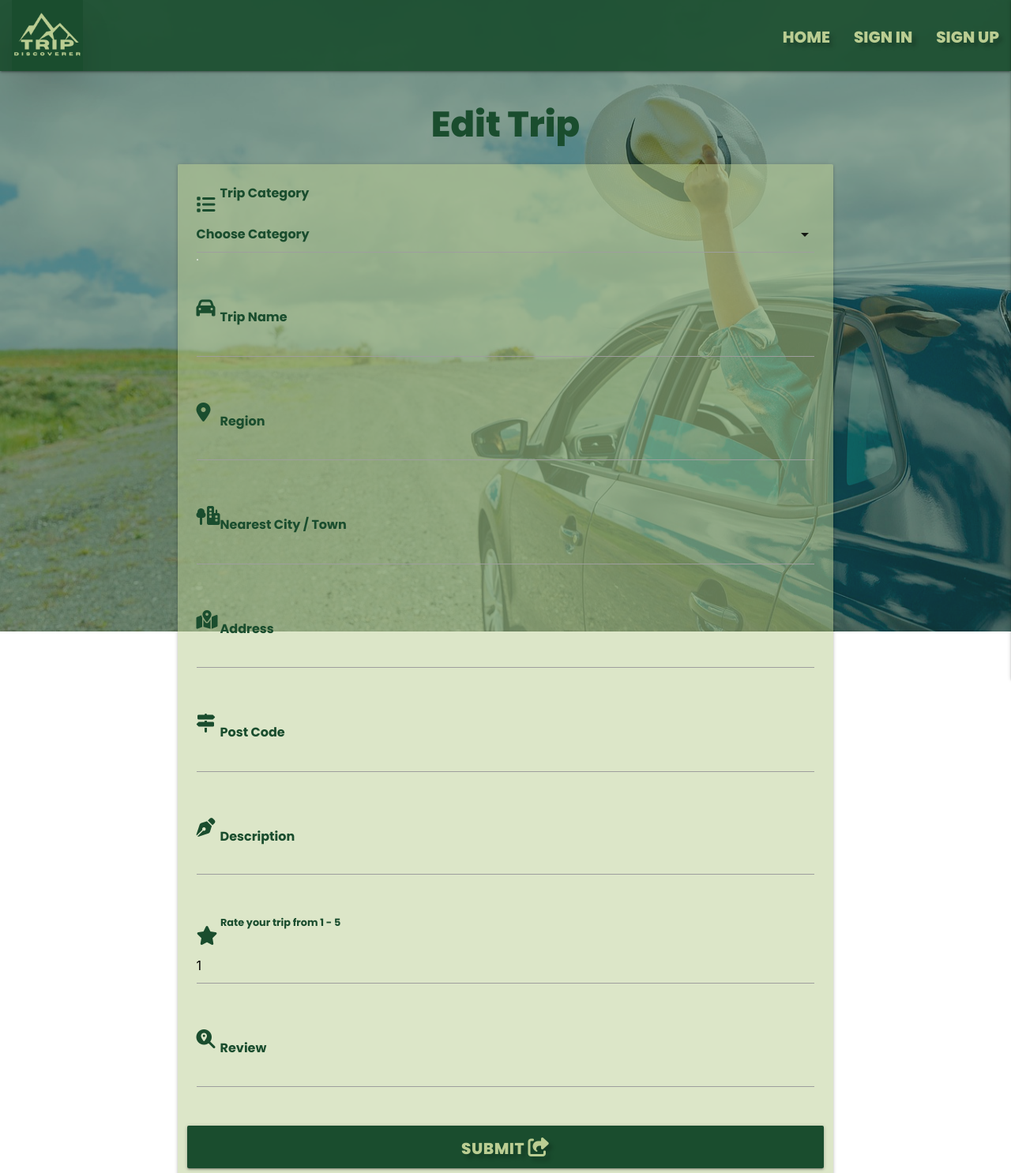
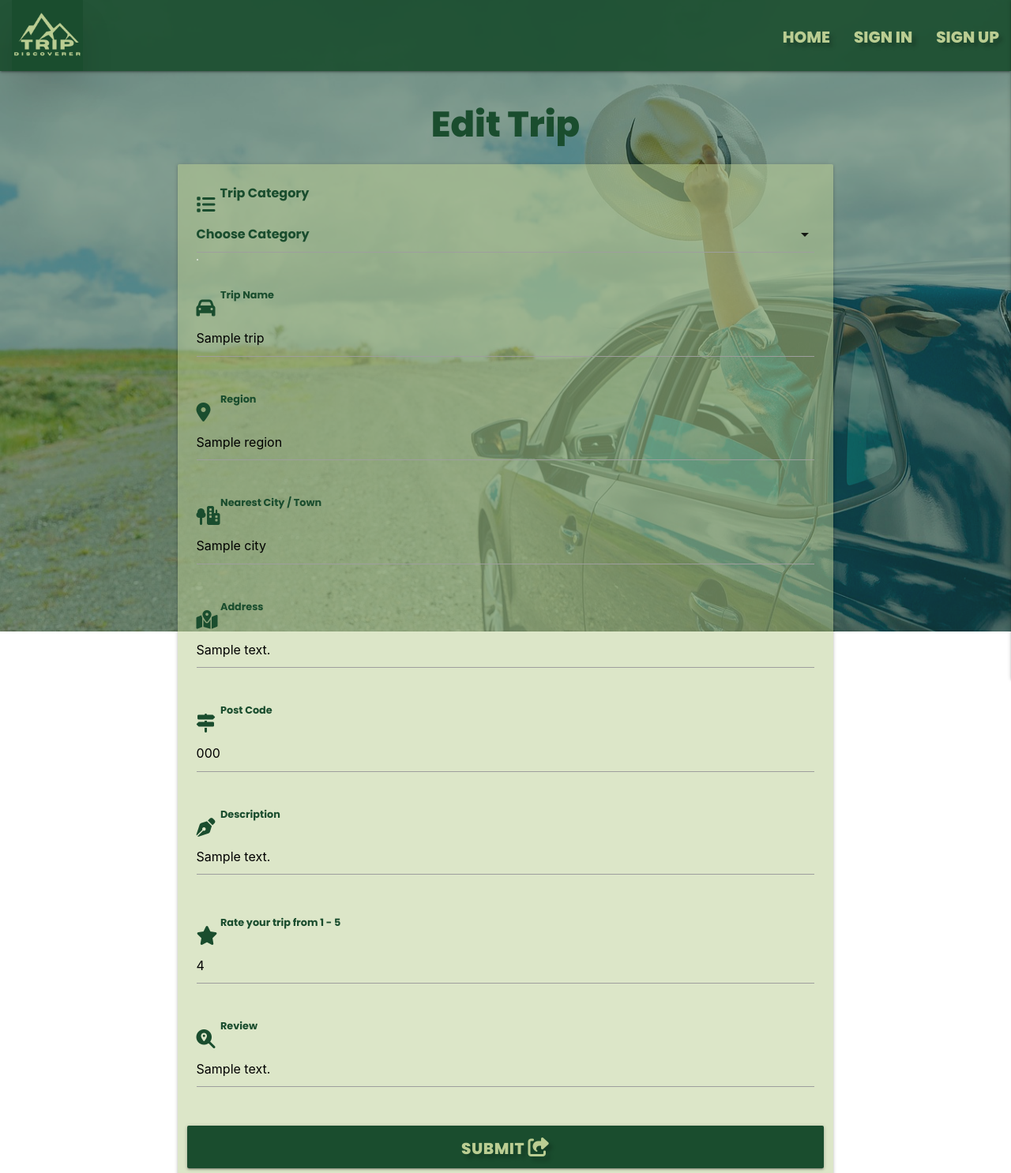
Before and after one commit to e-h-dev/trip-discoverer, a Flask app: template templates/edit-trip.html in a window 1280 px wide. Shown: the top 1486 px of the page at 79% size. Run offline with Flask 3, Linux system fonts and the light colour scheme; the template is opened without the code that fills it: most values are stand-ins (such as "Sample title", 1, 10 or a date in 2020); some libraries are stand-ins or nearby versions.

Commit message:
Add filled in details to edit form

```diff
--- a/templates/edit-trip.html
+++ b/templates/edit-trip.html
@@ -8,13 +8,18 @@
                 <div class="row">
                     <form class="col s12 m8 offset-m2" method="POST" action="{{ url_for('edit_trip', trip_id=trip._id) }}">
                         <div class="card-panel card-style">
+                            <!-- trip category -->
                             <div class="row">
                                 <div class="input-field col s12">
                                     <i class="fa-solid fa-list"></i>
                                     <select id="category_name" name="category_name" class="validate" required>
                                       <option value="" disabled selected>Choose Category</option>
                                       {% for category in categories %}
+                                            {% if category.category_name == trip.category_name %}
+                                            <option value="{{ category.category_name }}" selected>{{ category.category_name }}</option>
+                                            {% else %}
                                             <option value="{{ category.category_name }}">{{ category.category_name }}</option>
+                                            {% endif %}
                                       {% endfor %}
                                     </select>
                                     <label for="category_name">Trip Category</label>
@@ -25,7 +30,7 @@
                                 <div class="input-field col s12">
                                     <i class="fa-solid fa-car"></i>
                                     <input id="trip_name" name="trip_name" type="text"
-                                        class="validate focus-color" required>
+                                        value="{{ trip.trip_name }}" class="validate focus-color" required>
                                     <label for="trip_name">Trip Name</label>
                                 </div>
                             </div>
@@ -34,7 +39,7 @@
                                 <div class="input-field col s12">
                                     <i class="fa-solid fa-location-dot"></i>
                                     <input id="region" name="region" type="text"
-                                        class="validate focus-color" required>
+                                        value="{{ trip.region }}" class="validate focus-color" required>
                                     <label for="region">Region</label>
                                 </div>
                             </div>
@@ -43,7 +48,7 @@
                                 <div class="input-field col s12">
                                     <i class="fa-solid fa-tree-city"></i>
                                     <input id="city" name="city" type="text"
-                                         class="validate focus-color" required>
+                                        value="{{ trip.city }}" class="validate focus-color" required>
                                     <label for="city">Nearest City / Town</label>
                                 </div>
                             </div>
@@ -52,7 +57,7 @@
                                 <div class="input-field col s12">
                                     <i class="fa-solid fa-map-location-dot"></i>
                                     <input id="address" name="address" type="text"
-                                         class="validate focus-color" required>
+                                        value="{{ trip.address }}" class="validate focus-color" required>
                                     <label for="address">Address</label>
                                 </div>
                             </div>
@@ -61,7 +66,7 @@
                                 <div class="input-field col s12">
                                     <i class="fa-solid fa-signs-post"></i>
                                     <input id="post_code" name="post_code" type="text"
-                                         class="validate focus-color" required>
+                                        value="{{ trip.post_code }}" class="validate focus-color" required>
                                     <label for="post_code">Post Code</label>
                                 </div>
                             </div>
@@ -71,7 +76,9 @@
                                     <i class="fa-solid fa-pen-nib"></i>
                                     <textarea id="trip_description" name="trip_description"
                                         class="materialize-textarea validate focus-color"
-                                        minlength="5" maxlength="200"></textarea>
+                                        minlength="5" maxlength="200">
+                                        {{- trip.trip_description -}}
+                                    </textarea>
                                     <label for="trip_description">Description</label>
                                 </div>
                             </div>
@@ -79,7 +86,8 @@
                             <div class="row">
                                 <div class="input-field col s12">
                                     <i class="fa-solid fa-star"></i>
-                                    <input type="number" id="trip_rating" name="trip_rating" min="1" max="5" value="1"/>
+                                    <input type="number" id="trip_rating"
+                                        value="{{ trip.trip_rating }}" name="trip_rating" min="1" max="5" value="1"/>
                                     <label for="trip_rating">Rate your trip from 1 - 5</label>
                                 </div>
                             </div>
@@ -89,7 +97,7 @@
                                     <i class="fa-solid fa-magnifying-glass-location"></i>
                                     <textarea id="trip_review" name="trip_review"
                                         class="materialize-textarea validate focus-color"
-                                        minlength="5" maxlength="200"></textarea>
+                                        minlength="5" maxlength="200">{{ trip.trip_review }}</textarea>
                                     <label for="trip_review">Review</label>
                                 </div>
                             </div>
```
